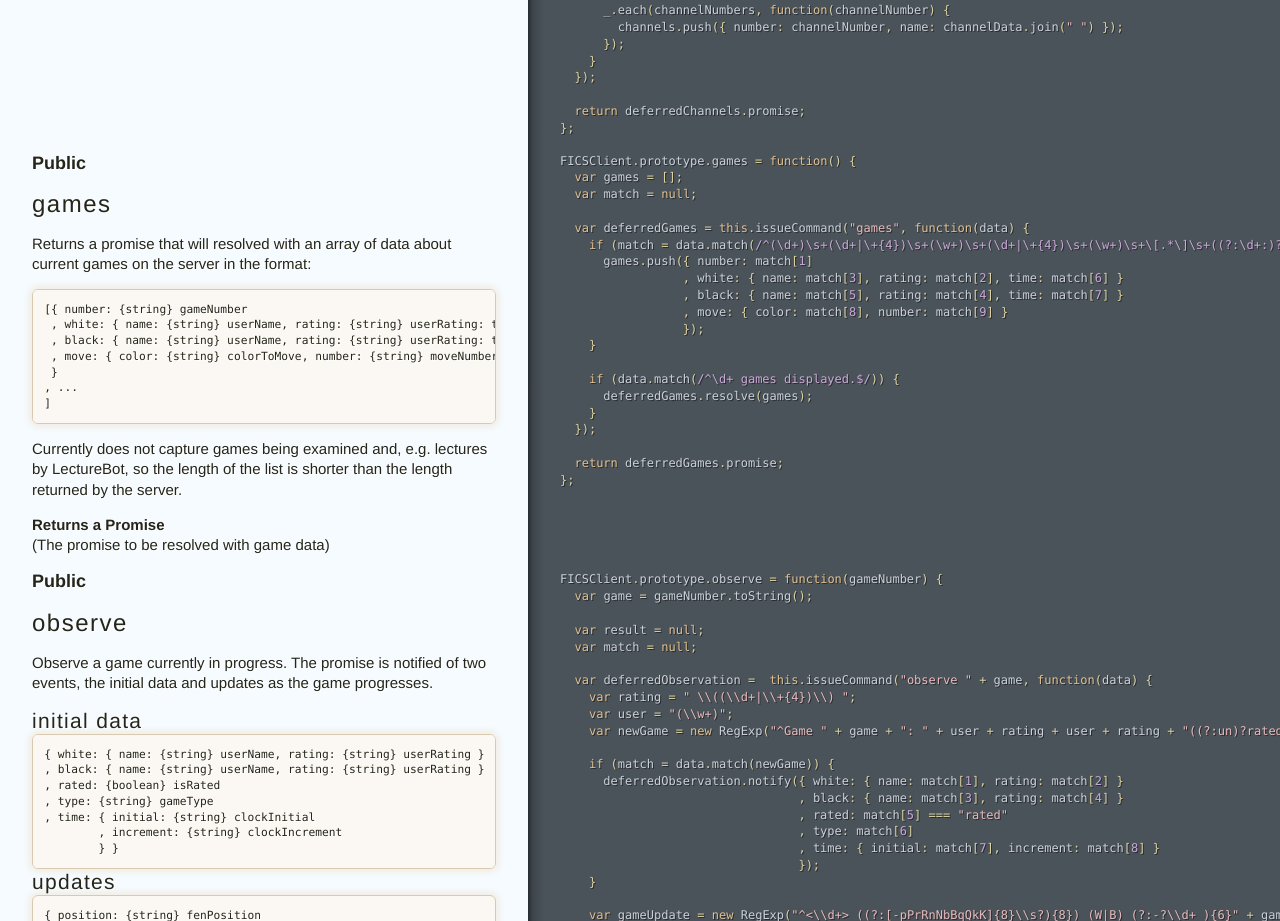
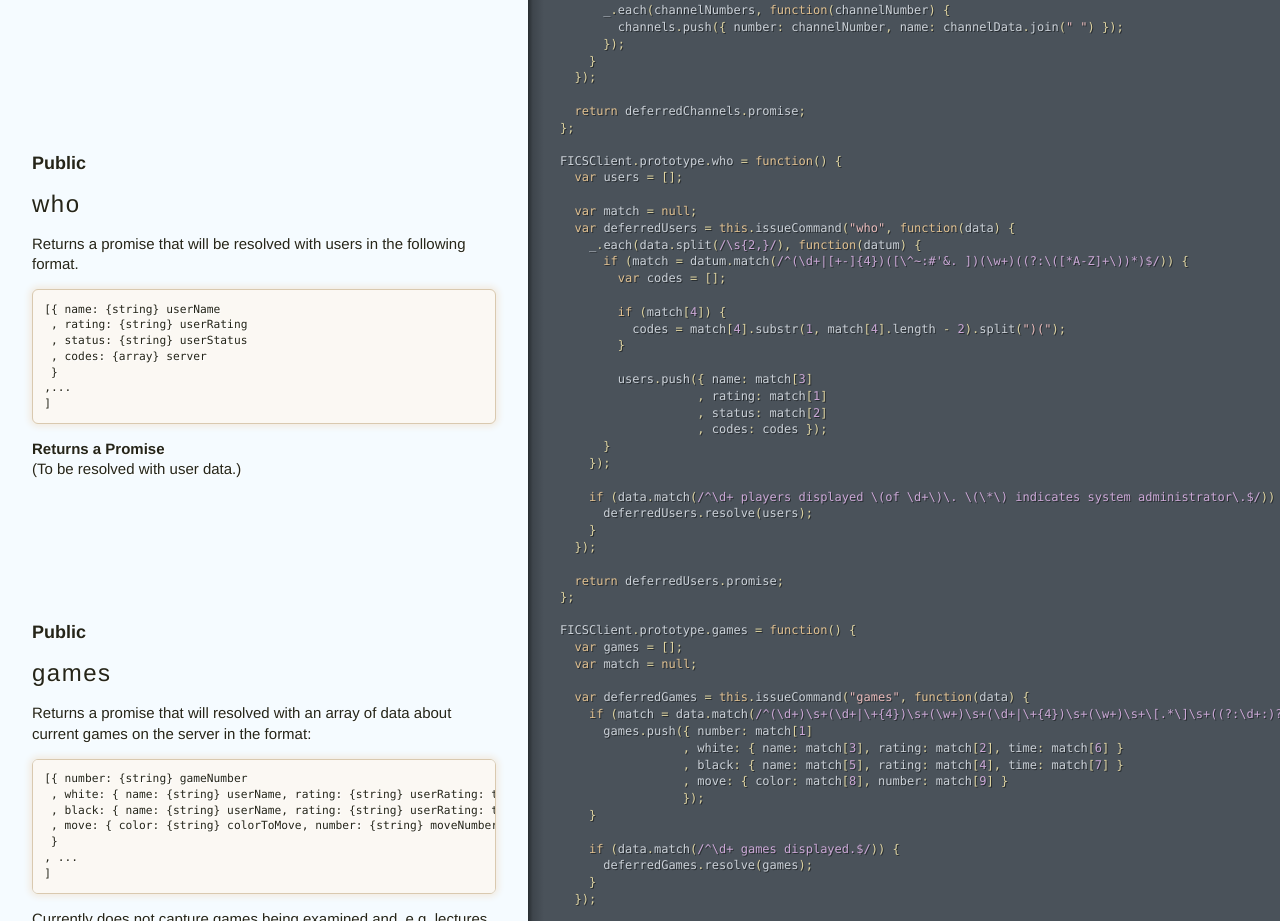
Before and after one commit to sonnym/fics, a plain HTML site: page index.html in a window 1280 px wide. Shown: the part 1647-2568 px from the top of the page. Drawn offline with Linux system fonts and the light colour scheme.

Commit message:
Generated documentation for 0321ab865e5fddf0d8d9745939b97cae45cfd5b7

```diff
--- a/assets/behavior.js
+++ b/assets/behavior.js
@@ -62,6 +62,14 @@ f.event={add:function(a,c,d,e,g){var h,i,j,k,l,m,n,o,p,q,r,s;if(!(a.nodeType===3
                     "level": 3,
                     "title": "channelList",
                     "slug": "channellist"
+                  },
+                  "depth": 3
+                }, {
+                  "type": "heading",
+                  "data": {
+                    "level": 3,
+                    "title": "who",
+                    "slug": "who"
                   },
                   "depth": 3
                 }, {
@@ -187,6 +195,14 @@ f.event={add:function(a,c,d,e,g){var h,i,j,k,l,m,n,o,p,q,r,s;if(!(a.nodeType===3
                 "level": 3,
                 "title": "channelList",
                 "slug": "channellist"
+              },
+              "depth": 3
+            }, {
+              "type": "heading",
+              "data": {
+                "level": 3,
+                "title": "who",
+                "slug": "who"
               },
               "depth": 3
             }, {
--- a/index.html
+++ b/index.html
@@ -122,6 +122,47 @@ format of:</p>
   <span class="p">});</span>
 
   <span class="k">return</span> <span class="nx">deferredChannels</span><span class="p">.</span><span class="nx">promise</span><span class="p">;</span>
+<span class="p">};</span></div></div></div><div class="segment"><div class="comments doc-section doc-section-public"><div class="wrapper"><p><span class='doc-section-header'>Public</span></p>
+
+<h3 id="who">who</h3>
+
+<p>Returns a promise that will be resolved with users in the following format.</p>
+
+<pre><code>[{ name: {string} userName
+ , rating: {string} userRating
+ , status: {string} userStatus
+ , codes: {array} server
+ }
+,...
+]
+</code></pre>
+
+<p><strong>Returns a Promise</strong><br/>(To be resolved with user data.)</p></div></div><div class="code"><div class="wrapper"><span class="nx">FICSClient</span><span class="p">.</span><span class="nx">prototype</span><span class="p">.</span><span class="nx">who</span> <span class="o">=</span> <span class="kd">function</span><span class="p">()</span> <span class="p">{</span>
+  <span class="kd">var</span> <span class="nx">users</span> <span class="o">=</span> <span class="p">[];</span>
+
+  <span class="kd">var</span> <span class="nx">match</span> <span class="o">=</span> <span class="kc">null</span><span class="p">;</span>
+  <span class="kd">var</span> <span class="nx">deferredUsers</span> <span class="o">=</span> <span class="k">this</span><span class="p">.</span><span class="nx">issueCommand</span><span class="p">(</span><span class="s2">&quot;who&quot;</span><span class="p">,</span> <span class="kd">function</span><span class="p">(</span><span class="nx">data</span><span class="p">)</span> <span class="p">{</span>
+    <span class="nx">_</span><span class="p">.</span><span class="nx">each</span><span class="p">(</span><span class="nx">data</span><span class="p">.</span><span class="nx">split</span><span class="p">(</span><span class="sr">/\s{2,}/</span><span class="p">),</span> <span class="kd">function</span><span class="p">(</span><span class="nx">datum</span><span class="p">)</span> <span class="p">{</span>
+      <span class="k">if</span> <span class="p">(</span><span class="nx">match</span> <span class="o">=</span> <span class="nx">datum</span><span class="p">.</span><span class="nx">match</span><span class="p">(</span><span class="sr">/^(\d+|[+-]{4})([\^~:#&#39;&amp;. ])(\w+)((?:\([*A-Z]+\))*)$/</span><span class="p">))</span> <span class="p">{</span>
+        <span class="kd">var</span> <span class="nx">codes</span> <span class="o">=</span> <span class="p">[];</span>
+
+        <span class="k">if</span> <span class="p">(</span><span class="nx">match</span><span class="p">[</span><span class="mi">4</span><span class="p">])</span> <span class="p">{</span>
+          <span class="nx">codes</span> <span class="o">=</span> <span class="nx">match</span><span class="p">[</span><span class="mi">4</span><span class="p">].</span><span class="nx">substr</span><span class="p">(</span><span class="mi">1</span><span class="p">,</span> <span class="nx">match</span><span class="p">[</span><span class="mi">4</span><span class="p">].</span><span class="nx">length</span> <span class="o">-</span> <span class="mi">2</span><span class="p">).</span><span class="nx">split</span><span class="p">(</span><span class="s2">&quot;)(&quot;</span><span class="p">);</span>
+        <span class="p">}</span>
+
+        <span class="nx">users</span><span class="p">.</span><span class="nx">push</span><span class="p">({</span> <span class="nx">name</span><span class="o">:</span> <span class="nx">match</span><span class="p">[</span><span class="mi">3</span><span class="p">]</span>
+                   <span class="p">,</span> <span class="nx">rating</span><span class="o">:</span> <span class="nx">match</span><span class="p">[</span><span class="mi">1</span><span class="p">]</span>
+                   <span class="p">,</span> <span class="nx">status</span><span class="o">:</span> <span class="nx">match</span><span class="p">[</span><span class="mi">2</span><span class="p">]</span>
+                   <span class="p">,</span> <span class="nx">codes</span><span class="o">:</span> <span class="nx">codes</span> <span class="p">});</span>
+      <span class="p">}</span>
+    <span class="p">});</span>
+
+    <span class="k">if</span> <span class="p">(</span><span class="nx">data</span><span class="p">.</span><span class="nx">match</span><span class="p">(</span><span class="sr">/^\d+ players displayed \(of \d+\)\. \(\*\) indicates system administrator\.$/</span><span class="p">))</span> <span class="p">{</span>
+      <span class="nx">deferredUsers</span><span class="p">.</span><span class="nx">resolve</span><span class="p">(</span><span class="nx">users</span><span class="p">);</span>
+    <span class="p">}</span>
+  <span class="p">});</span>
+
+  <span class="k">return</span> <span class="nx">deferredUsers</span><span class="p">.</span><span class="nx">promise</span><span class="p">;</span>
 <span class="p">};</span></div></div></div><div class="segment"><div class="comments doc-section doc-section-public"><div class="wrapper"><p><span class='doc-section-header'>Public</span></p>
 
 <h3 id="games">games</h3>
```
